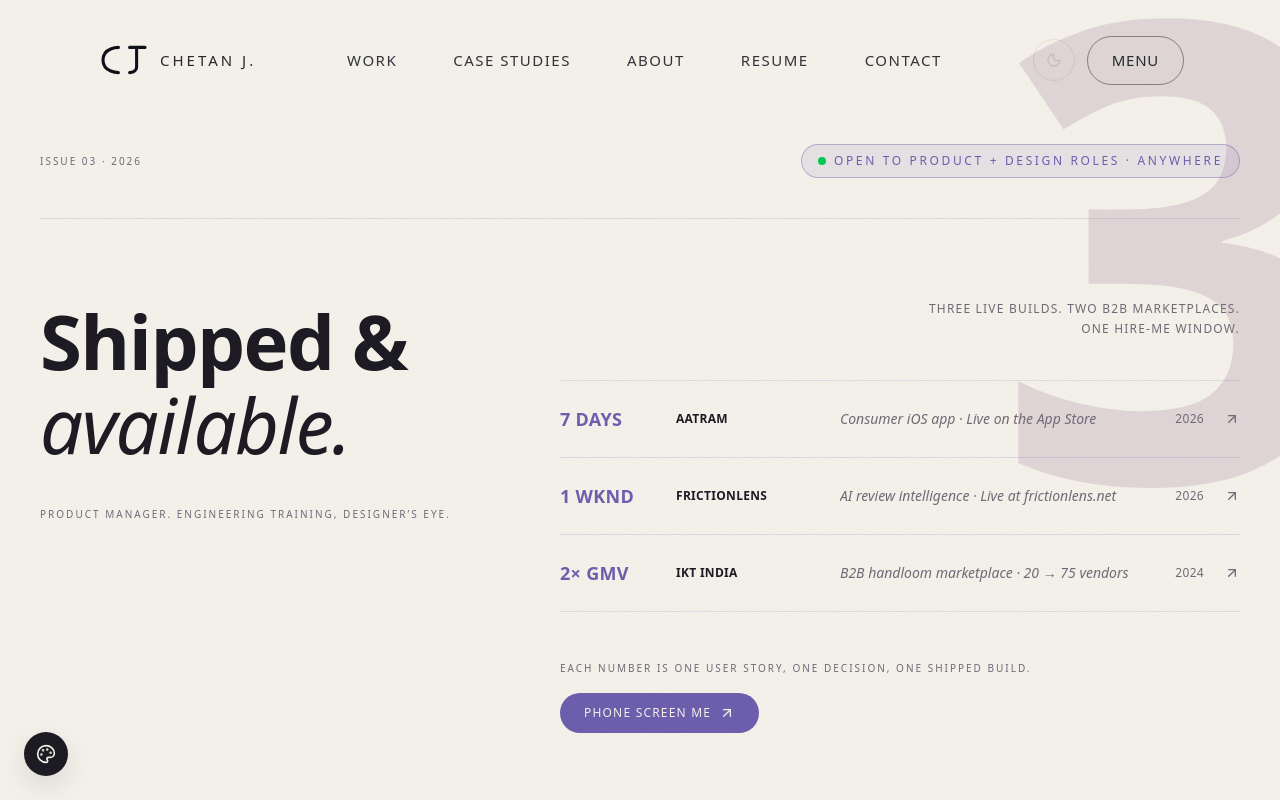
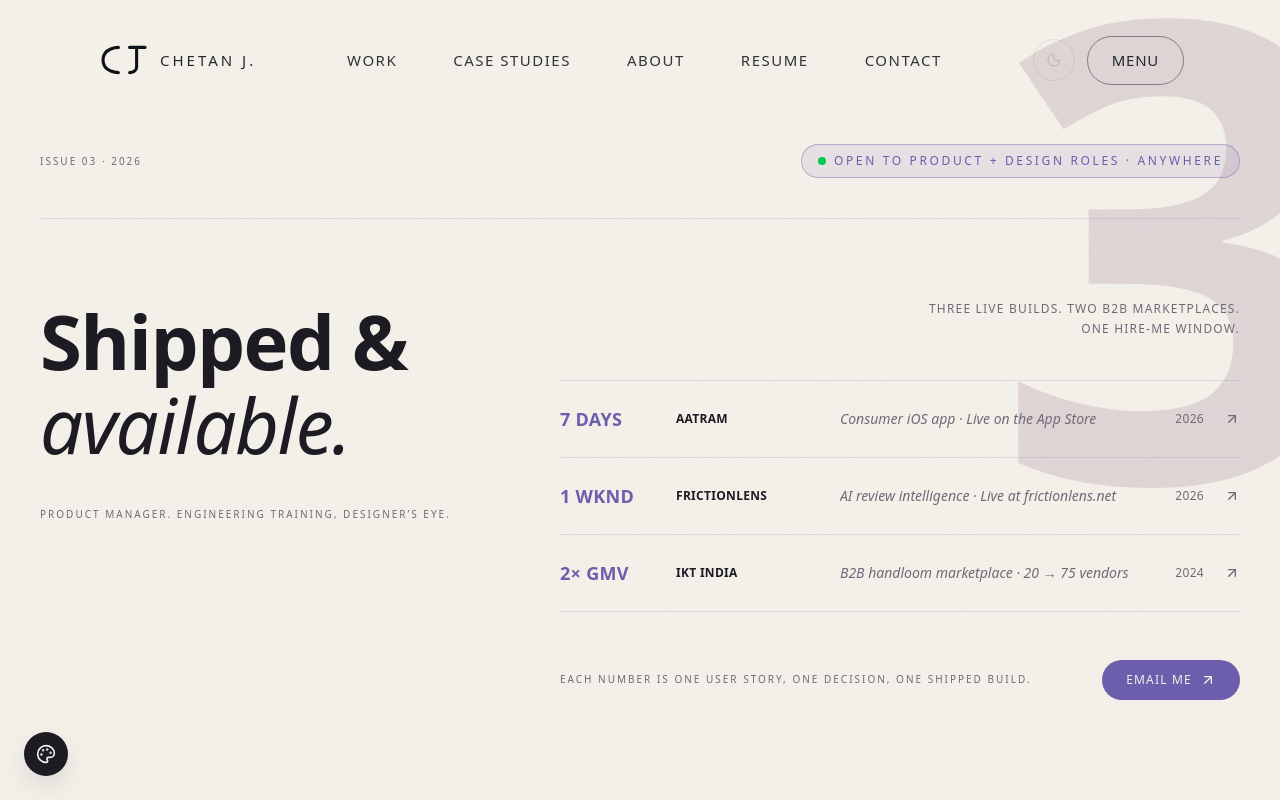
Before and after one commit to chetanjon/portfolio, a Next.js app: page / in a window 1280 px wide. Shown: the top 800 px of the page. Built offline with nearby package versions, Linux system fonts and the light colour scheme.

Commit message:
feat(hero): update email link for product role inquiries

```diff
--- a/components/sections/Hero.tsx
+++ b/components/sections/Hero.tsx
@@ -192,11 +192,11 @@ export function Hero() {
                 Each number is one user story, one decision, one shipped build.
               </p>
               <a
-                href="mailto:jonnalagadda8800@gmail.com?subject=PM%20phone%20screen"
-                aria-label="Email Chetan to start a PM phone screen"
+                href="mailto:jonnalagadda8800@gmail.com?subject=Product%20role%20%E2%80%94%20intro"
+                aria-label="Email Chetan about a product or design role"
                 className="inline-flex items-center gap-2 px-6 py-3 rounded-full bg-accent-primary text-accent-on text-xs uppercase tracking-widest font-medium hover:opacity-85 transition-opacity"
               >
-                Phone screen me
+                Email me
                 <ArrowUpRight className="w-4 h-4" />
               </a>
             </motion.div>
```
